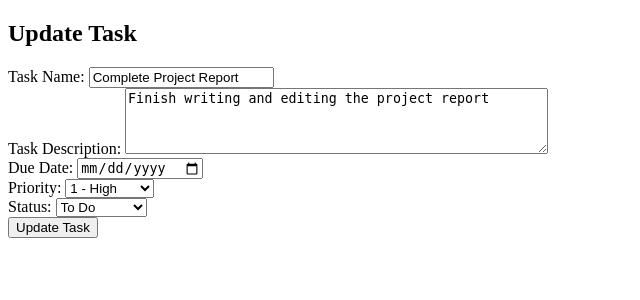
After one commit to tuwi-0808374/To-Do-List-App, a Flask app: page /edit_task/1 in a window 1280 px wide. The commit adds this page. Shown: the top 300 px of the page, without its empty margins (0-640 px from the left). Run offline with Flask 3, Linux system fonts and the light colour scheme; data comes from the database, SQL or seed files in the repository; both versions use the stored data as it was after the commit.

Commit message:
completed the tutorial

```diff
--- a/main.py
+++ b/main.py
@@ -41,6 +41,30 @@ def create_task():
     else:
         return render_template('create_task.html')
 
+@app.route('/edit_task/<task_id>', methods=['GET', 'POST'])
+def edit_task(task_id):
+    task_model = Task()
+    if request.method == 'POST':
+        task_name = request.form.get('task_name')
+        task_description = request.form.get('task_description')
+        due_date = request.form.get('due_date')
+        priority = request.form.get('priority')
+        status = request.form.get('status')
+
+        updated_task_status = task_model.update_task(task_id, task_name, task_description, due_date, priority, status)
+        print(updated_task_status)
+        if updated_task_status:
+            return redirect('/overview')
+    else:
+        existing_task = task_model.show_task(task_id)
+        return render_template('edit_task.html', existing_task = existing_task)
+
+@app.route('/delete_task/<task_id>')
+def delete_task(task_id):
+    task_model = Task()
+    task_model.delete_task(task_id)
+
+    return redirect('/overview')
 
 if __name__ == "__main__":
     app.run(debug=True)
--- a/model/task.py
+++ b/model/task.py
@@ -13,7 +13,7 @@ class Task():
         return result
 
     def show_task(self, task_id):
-        # result = self.cursor.execute(f'SELECT * FROM tasks WHERE id={task_id}').fetchall()
+        #result = self.cursor.execute(f'SELECT * FROM tasks WHERE task_id={task_id}').fetchone()
         result = self.cursor.execute("SELECT * FROM tasks WHERE task_id = ?", (str(task_id))).fetchone()
         print(self.show_result_debug(result))
         return result
@@ -26,6 +26,22 @@ class Task():
 
         return True
 
+    def update_task(self, task_id, task_name, task_description, due_date, priority, status):
+        self.cursor.execute(
+            'UPDATE tasks SET task_name = ?, task_description = ?, due_date = ?, priority = ?, status = ? WHERE task_id = ?',
+            (task_name, task_description, due_date, priority, status, task_id)
+        )
+        self.con.commit()
+
+        return True
+
+    def delete_task(self, task_id):
+        self.cursor.execute(
+            'DELETE FROM tasks WHERE task_id = ?',
+            (str(task_id))
+        )
+        self.con.commit()
+
     def show_result_debug(self, result):
         for r in result:
             print(r)
--- /dev/null
+++ b/templates/edit_task.html
@@ -0,0 +1,42 @@
+<!DOCTYPE html>
+<html lang="en">
+<head>
+    <meta charset="UTF-8">
+    <title>Title</title>
+</head>
+<body>
+    <h2>Update Task</h2>
+
+    <form method="POST">
+        <label for="task_name">Task Name:</label>
+        <input type="text" id="task_name" name="task_name" value="{{ existing_task.task_name }}" required>
+        <br>
+
+        <label for="task_description">Task Description:</label>
+        <textarea id="task_description" name="task_description" rows="4" cols="50">{{ existing_task.task_description }}</textarea>
+        <br>
+
+        <label for="due_date">Due Date:</label>
+        <input type="date" id="due_date" name="due_date" value="{{ existing_task.due_date }}">
+        <br>
+
+        <label for="priority">Priority:</label>
+        <select id="priority" name="priority">
+            <option value="1" {% if existing_task.priority == '1' %} selected {% endif %}>1 - High</option>
+            <option value="2" {% if existing_task.priority == '2' %} selected {% endif %}>2 - Medium</option>
+            <option value="3" {% if existing_task.priority == '3' %} selected {% endif %}>3 - Low</option>
+        </select>
+
+        <br>
+        <label for="status">Status:</label>
+        <select id="status" name="status">
+            <option value="to do" {% if existing_task.status == 'to do' %} selected {% endif %}>To Do</option>
+            <option value="in progress" {% if existing_task.status == 'in progress' %} selected {% endif %}>In Progress</option>
+            <option value="completed" {% if existing_task.status == 'completed' %} selected {% endif %}>Completed</option>
+        </select>
+        <br>
+
+        <input type="submit" value="Update Task">
+    </form>
+</body>
+</html>
--- a/templates/task.html
+++ b/templates/task.html
@@ -13,5 +13,7 @@
     <p>Create date: {{single_task.created_at}}</p>
 
     <button><a href="/overview"> Go back to overview </a> </button>
+    <button><a href="/edit_task/{{single_task.task_id}}"> Edit task </a> </button>
+    <button><a href="/delete_task/{{single_task.task_id}}"> Delete task </a> </button>
 </body>
 </html>
```
Also changed, not shown: database/todo.db.
